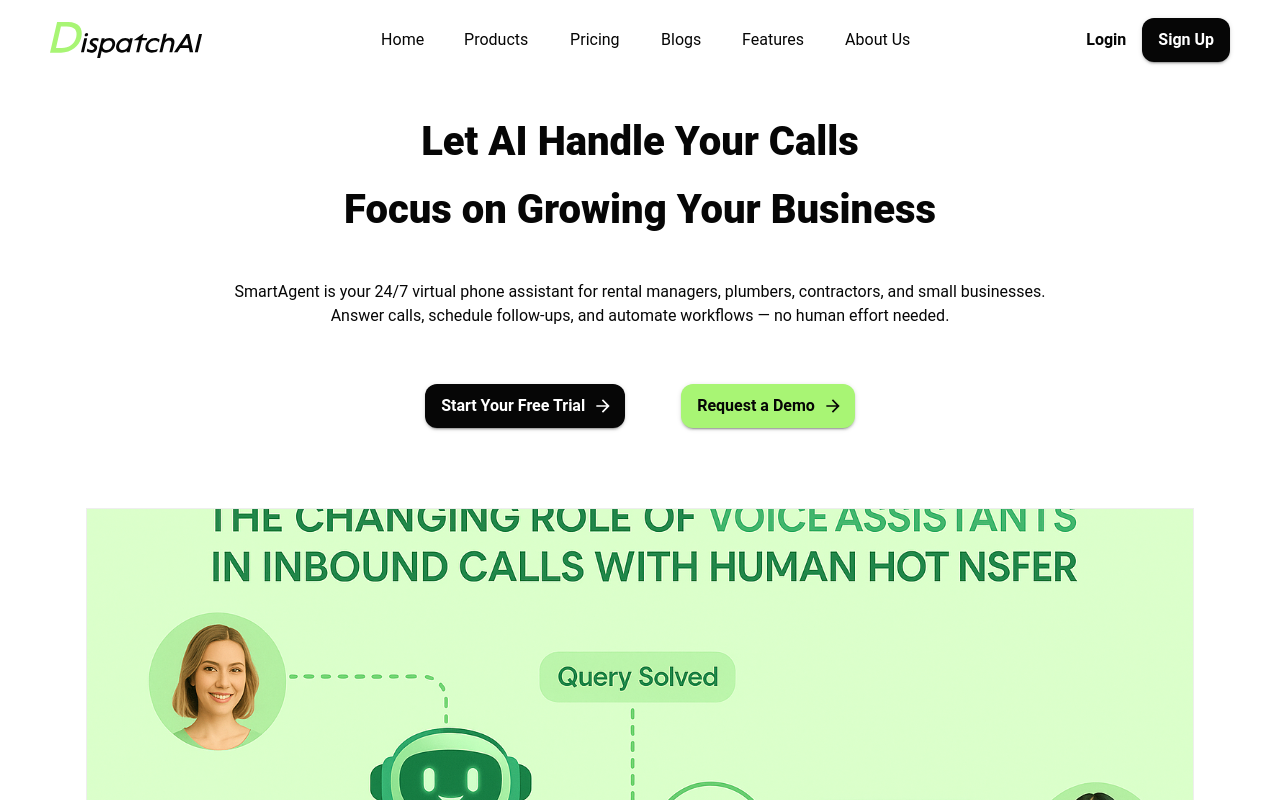
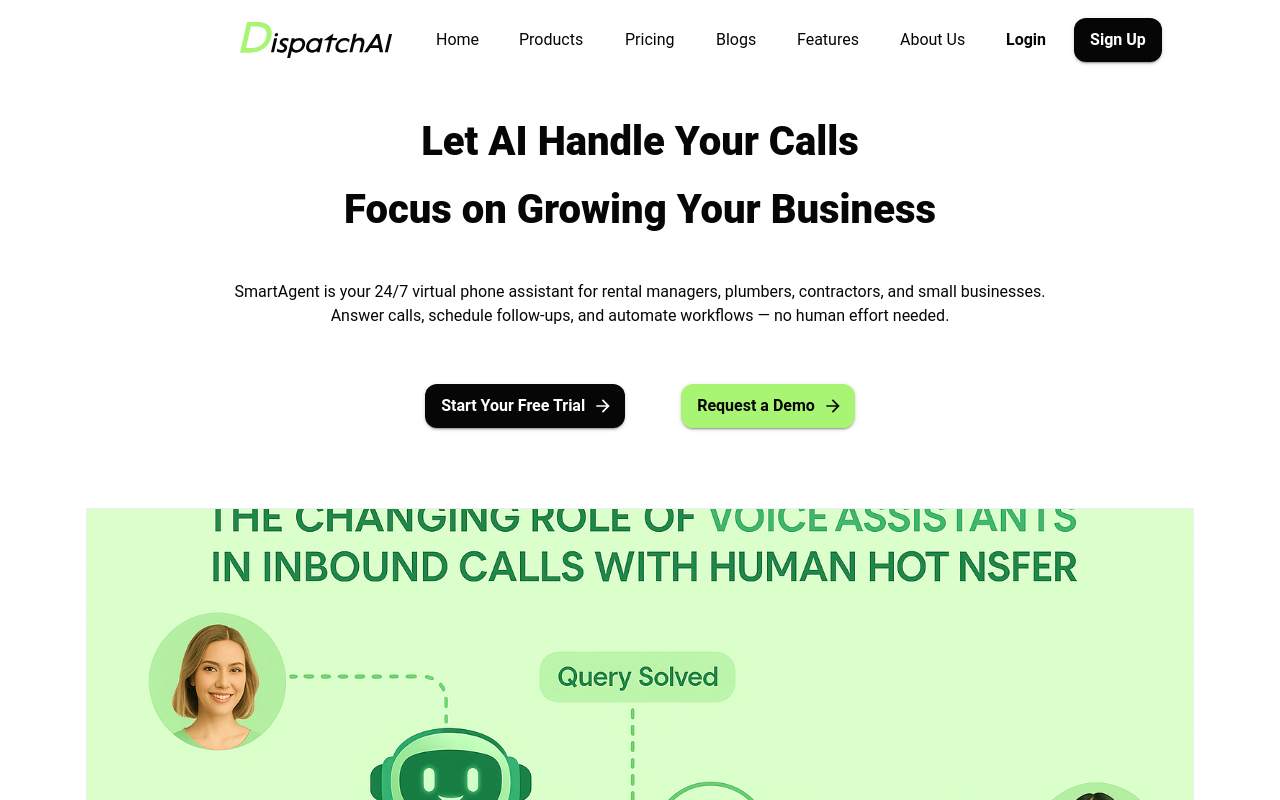
Before and after one commit to Dispatch-AI-com/frontend, a Next.js app: page / in a window 1280 px wide. Shown: the top 800 px of the page. Built offline with nearby package versions, Linux system fonts and the light colour scheme.

Commit message:
Fix button spacing and padding

```diff
--- a/src/components/layout/main-layout/Navbar.tsx
+++ b/src/components/layout/main-layout/Navbar.tsx
@@ -43,13 +43,25 @@
 
 const StyledToolbar = styled(Toolbar)(({ theme }) => ({
   width: '100%',
-  maxWidth: 1920,
-  padding: '30px 30px',
+  maxWidth: '1920px',
   margin: '0 auto',
+  paddingLeft: '20px',
+  paddingRight: '20px',
+  paddingTop: '30px',
+  paddingBottom: '30px',
+
   [theme.breakpoints.up('md')]: {
-    paddingLeft: 50,
-    paddingRight: 50,
+    paddingLeft: '80px',
+    paddingRight: '80px',
   },
+
+  [theme.breakpoints.up('lg')]: {
+    paddingLeft: '240px',
+    paddingRight: '240px',
+  },
+
+  display: 'flex',
+  justifyContent: 'space-between',
 }));
 
 const LogoBox = styled(Box)({
@@ -124,7 +136,7 @@
         {!isMobile && (
           <>
             <DesktopNavItems navItems={navItems} themeVariant={variant} />
-            <DesktopButtonGroup direction="row" spacing={0}>
+            <DesktopButtonGroup direction="row" spacing={1.5}>
               <AuthButton variant="login" themeVariant={variant} />
               <AuthButton variant="signup" themeVariant={variant} />
             </DesktopButtonGroup>
```
